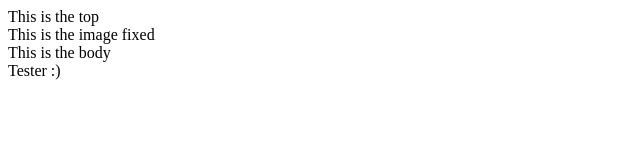
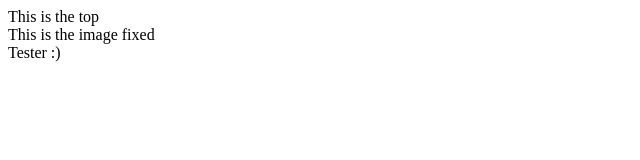
Before and after one commit to AlexArchibeque/idle-game-2, a Next.js app: page / in a window 1280 px wide. Shown: the top 160 px of the page, without its empty margins (0-640 px from the left). Built offline with nearby package versions, Linux system fonts and the light colour scheme.

Commit message:
:alien: Final bug fix.

```diff
--- a/app/page.tsx
+++ b/app/page.tsx
@@ -6,7 +6,6 @@ const Home = () => {
       <div>This is the top</div>
       <div>This is the image fixed</div>
       <div>
-        This is the body
         <TestComponent />
       </div>
     </main>
```
